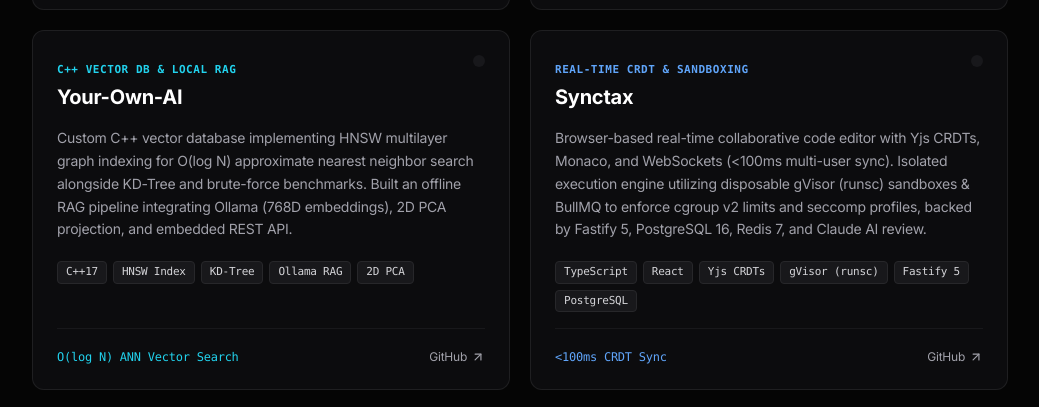
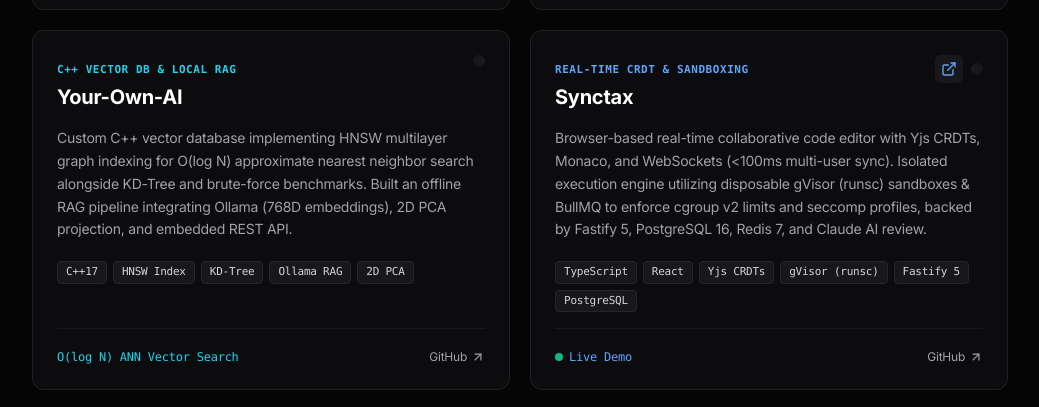
Before and after one commit to aryan11singh/aryan11singh.github.io, a plain HTML site: page index.html in a window 1280 px wide. Shown: the part 1230-1637 px from the top of the page, without its empty margins (120-1159 px from the left). Drawn offline with nearby package versions, Linux system fonts and the light colour scheme.

Commit message:
feat: add Synctax live demo link

```diff
--- a/index.html
+++ b/index.html
@@ -271,9 +271,14 @@
                 <span class="text-[11px] font-mono uppercase text-blue-400 font-semibold tracking-wider">Real-Time CRDT &amp; Sandboxing</span>
                 <h3 class="text-xl font-bold text-white mt-1">Synctax</h3>
               </div>
-              <a href="https://github.com/aryan11singh/synctax" target="_blank" rel="noopener noreferrer" class="p-1.5 rounded-md bg-zinc-900 hover:bg-zinc-800 text-zinc-400 hover:text-white transition-colors">
-                <i data-lucide="github" class="w-4 h-4"></i>
-              </a>
+              <div class="flex items-center gap-2">
+                <a href="https://synctax.vercel.app" target="_blank" rel="noopener noreferrer" class="p-1.5 rounded-md bg-zinc-900 hover:bg-zinc-800 text-blue-400 hover:text-white transition-colors" title="Live Demo">
+                  <i data-lucide="external-link" class="w-4 h-4"></i>
+                </a>
+                <a href="https://github.com/aryan11singh/synctax" target="_blank" rel="noopener noreferrer" class="p-1.5 rounded-md bg-zinc-900 hover:bg-zinc-800 text-zinc-400 hover:text-white transition-colors" title="Source Code">
+                  <i data-lucide="github" class="w-4 h-4"></i>
+                </a>
+              </div>
             </div>
 
             <p class="text-sm text-zinc-400 leading-relaxed">
@@ -291,7 +296,9 @@
           </div>
 
           <div class="pt-5 mt-4 border-t border-zinc-900 flex items-center justify-between text-xs">
-            <span class="text-blue-400 font-mono">&lt;100ms CRDT Sync</span>
+            <a href="https://synctax.vercel.app" target="_blank" class="text-blue-400 font-mono hover:underline flex items-center gap-1.5">
+              <span class="w-2 h-2 rounded-full bg-emerald-500 inline-block"></span> Live Demo
+            </a>
             <a href="https://github.com/aryan11singh/synctax" target="_blank" class="text-zinc-400 hover:text-white flex items-center gap-1">
               GitHub <i data-lucide="arrow-up-right" class="w-3.5 h-3.5"></i>
             </a>
```
